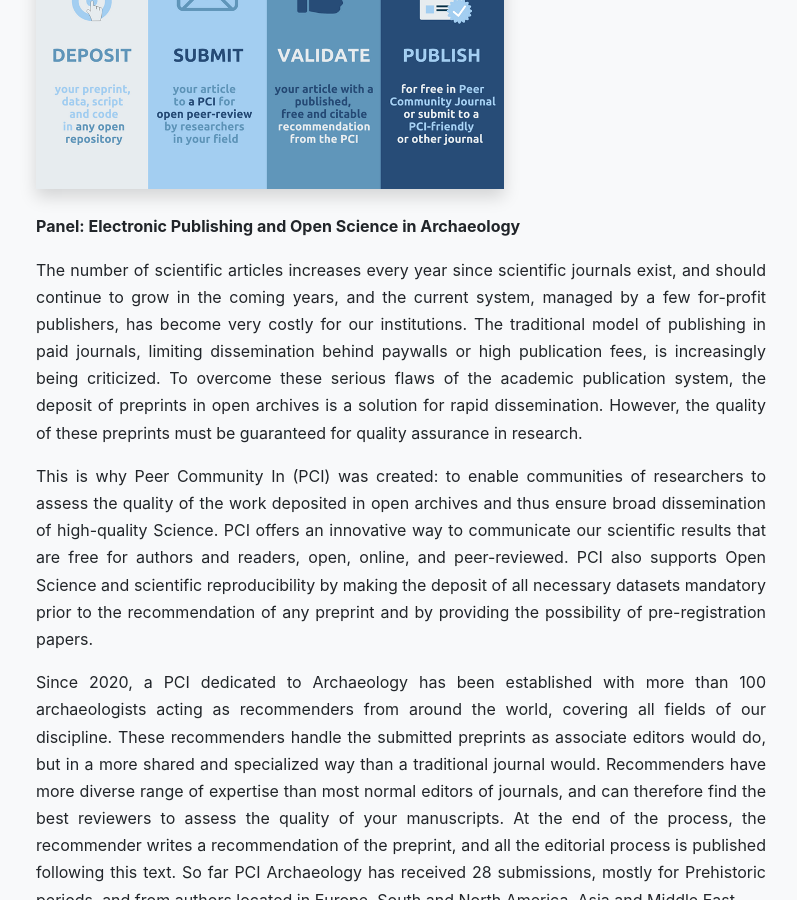
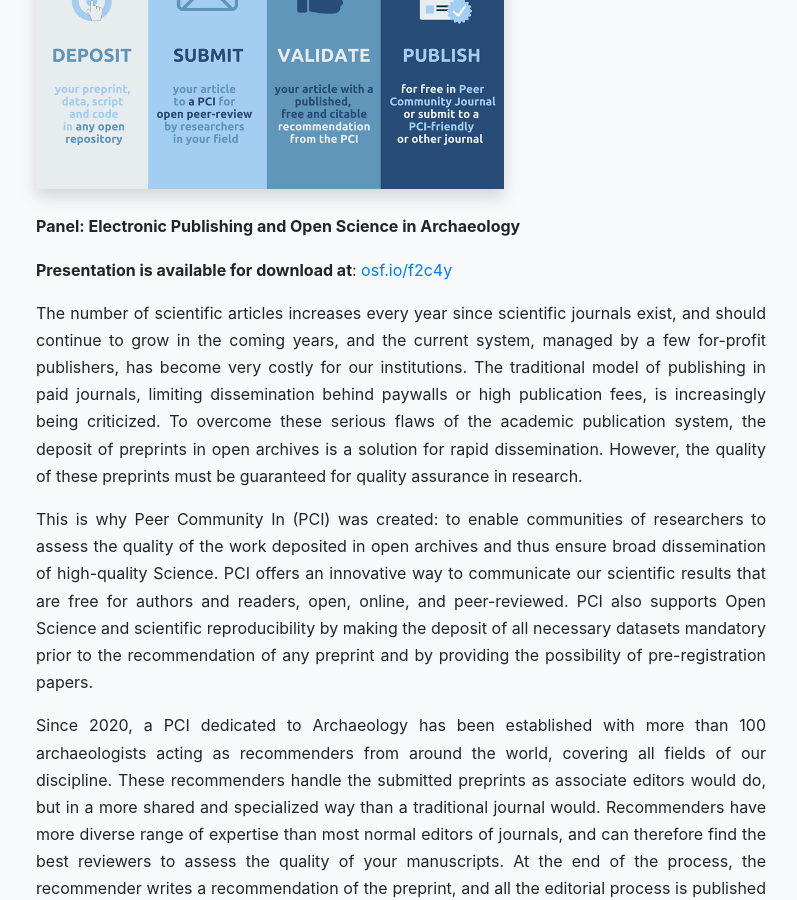
Before and after one commit to archeofoss/archeofoss, a Jekyll site: the page built from 2022/abstracts/oa-e-publishing/queffelec-et-alii.md, in a window 1280 px wide and 900 px high, scrolled down 1435 px. Shown: the whole window, without its empty margins (239-1036 px from the left). Built offline with Jekyll 4.4.1, drawn with Linux system fonts in a browser that asks for light colours; nearby versions of some CDN libraries.

Commit message:
Addel lnk to presentation for Queffelec et alii

```diff
--- a/2022/abstracts/oa-e-publishing/queffelec-et-alii.md
+++ b/2022/abstracts/oa-e-publishing/queffelec-et-alii.md
@@ -39,6 +39,10 @@
 
 **Panel: Electronic Publishing and Open Science in Archaeology**
 
+**Presentation is available for download at**:
+[osf.io/f2c4y](https://osf.io/f2c4y)
+
+
 The number of scientific articles increases every year since scientific journals exist, and should continue to grow in the coming years, and the current system, managed by a few for-profit publishers, has become very costly for our institutions. The traditional model of publishing in paid journals, limiting dissemination behind paywalls or high publication fees, is increasingly being criticized. To overcome these serious flaws of the academic publication system, the deposit of preprints in open archives is a solution for rapid dissemination. However, the quality of these preprints must be guaranteed for quality assurance in research.
 
 This is why Peer Community In (PCI) was created: to enable communities of researchers to assess the quality of the work deposited in open archives and thus ensure broad dissemination of high-quality Science. PCI offers an innovative way to communicate our scientific results that are free for authors and readers, open, online, and peer-reviewed. PCI also supports Open Science and scientific reproducibility by making the deposit of all necessary datasets mandatory prior to the recommendation of any preprint and by providing the possibility of pre-registration papers.
```
